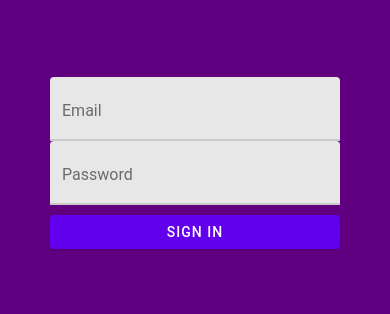
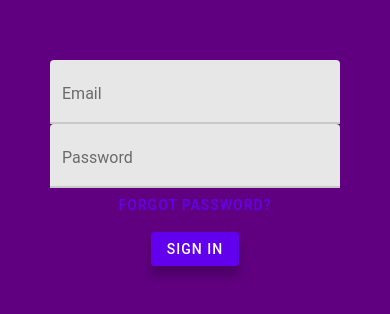
Before and after one commit to onelonelyjoker/App_Temp, a React Native app: screen / in a window 390 px wide. Shown: the part 254-568 px from the top of the page. Built offline with nearby package versions, Linux system fonts and the light colour scheme.

Commit message:
almost final

```diff
--- a/src/components/LoginForm.js
+++ b/src/components/LoginForm.js
@@ -28,15 +28,25 @@ function LoginForm() {
           value={text2}
           onChangeText={(text) => setText2(text)}
         />
+        <Button
+          contentStyle={{}}
+          mode="text"
+          onPress={() => console.log("Pressed")}
+        >
+          Forgot Password?
+        </Button>
         <View
           style={{
-            elevation: 10,
+            flexDirection: "row",
+            backgroundColor: "#600080",
             marginVertical: 10,
             justifyContent: "center",
             alignContent: "center",
           }}
         >
-          <Button mode="contained">SIGN IN</Button>
+          <Button style={{ elevation: 10 }} mode="contained">
+            SIGN IN
+          </Button>
         </View>
       </View>
     </View>
```
